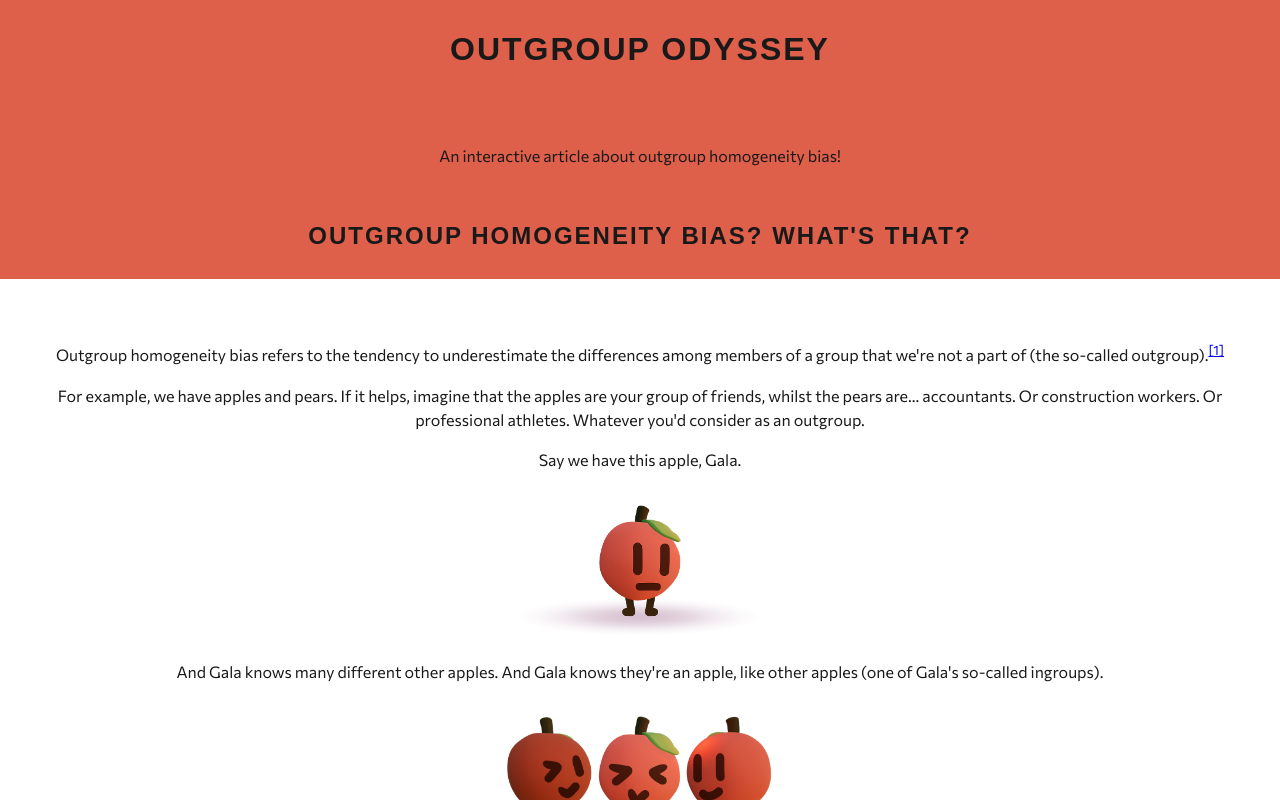
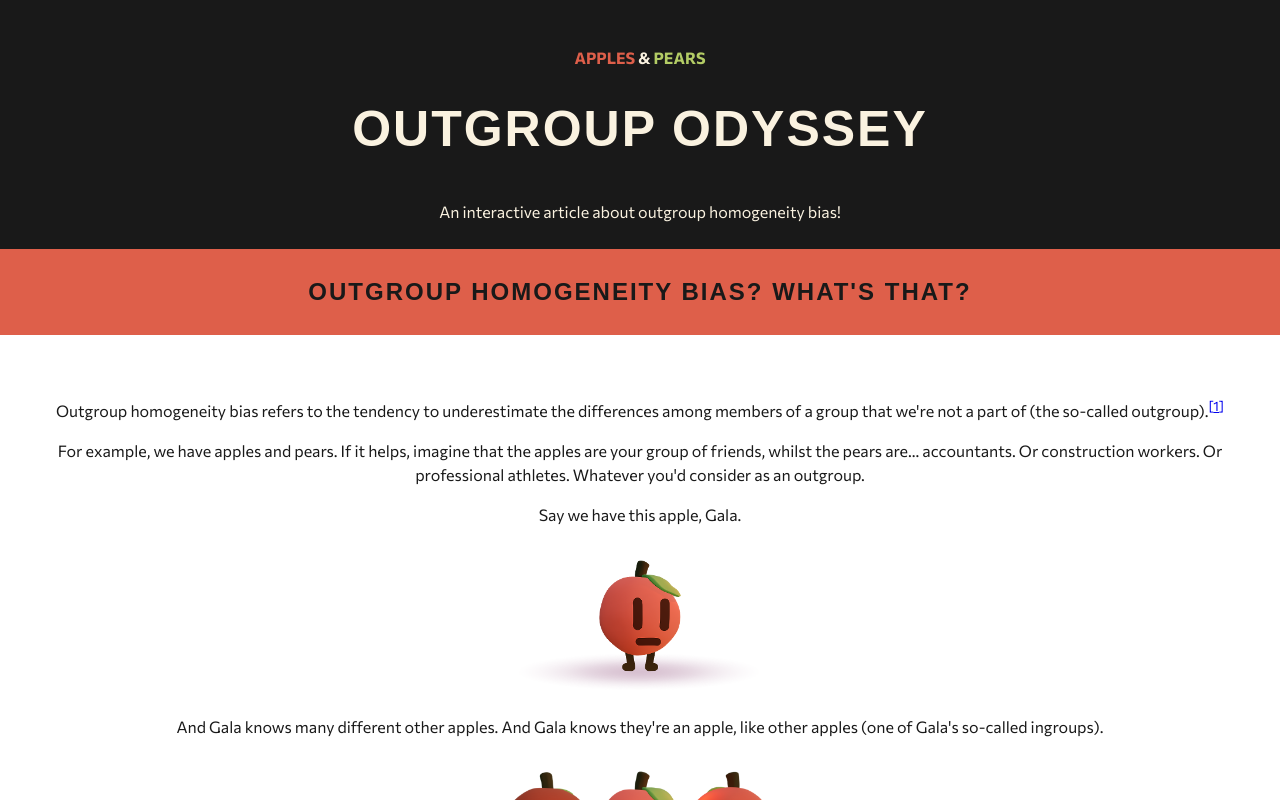
Before and after one commit to AxiDragon/outgroup-odyssey, a React (Create React App) app: page / in a window 1280 px wide. Shown: the top 800 px of the page. Built offline with nearby package versions, Linux system fonts and the light colour scheme; a web font is replaced by a local one.

Commit message:
Update Title Card

```diff
--- a/src/App.css
+++ b/src/App.css
@@ -1,8 +1,6 @@
 :root {
 	--off-black: #191919;
 	--off-yellow: #FAF2E0;
-	--header-apple: #DE5F4A;
-	--header-pear: #B3CC65;
 	--apple: #DE5F4A;
 	--pear: #B3CC65;
 }
@@ -24,8 +22,8 @@ h2,
 h1 {
 	width: 100%;
 	margin-top: 0;
-	padding: 25px 25px 25px 25px;
-	background-color: var(--header-apple);
+	padding: 25px;
+	background-color: var(--apple);
 	font-family: 'Anaheim', sans-serif;
 	letter-spacing: 2px;
 	text-transform: uppercase;
@@ -45,11 +43,16 @@ h1 {
 
 .TitleCard {
 	width: 100%;
-	background-color: var(--header-apple);
+	background-color: var(--off-black);
+	color: var(--off-yellow);
+	padding: 25px 0;
+	margin: 0;
 }
 
 .TitleCard h1 {
-	padding-top: 25px;
+	padding: 0;
+	font-size: 50px;
+	background-color: var(--off-black);
 }
 
 .Credits {
--- a/src/components/TitleCard.tsx
+++ b/src/components/TitleCard.tsx
@@ -1,8 +1,12 @@
 const TitleCard = () => {
 	return (
 		<div className="TitleCard">
+			<h4>
+				<span style={{ color: 'var(--apple)' }}>APPLES </span>
+				&
+				<span style={{ color: 'var(--pear)' }}> PEARS</span></h4>
 			<h1>OUTGROUP ODYSSEY</h1>
-			<p style={{ padding: 25, margin: 0 }}>An interactive article about outgroup homogeneity bias!</p>
+			<p style={{ padding: '0 25px', margin: 0 }}>An interactive article about outgroup homogeneity bias!</p>
 		</div>
 	);
 };
--- a/src/components/sections/Section.module.css
+++ b/src/components/sections/Section.module.css
@@ -3,7 +3,7 @@
 }
 
 .navButtonContainer {
-	background-color: var(--header-apple);
+	background-color: var(--apple);
 	box-sizing: border-box;
 	display: flex;
 	justify-content: center;
--- a/src/components/sections/Section.tsx
+++ b/src/components/sections/Section.tsx
@@ -23,7 +23,7 @@ const Section = ({ children, onClickNavigation, style, disabledNavButtons = 'non
 				disabledNavButtons !== 'next' &&
 				<div className={styles.navButtonContainer} style={{
 					justifyContent: 'flex-end',
-					backgroundColor: 'var(--header-pear)',
+					backgroundColor: 'var(--pear)',
 				}}>
 					<div onClick={() => onClickNavigation(1)} className={styles.navButton}>
 						NEXT ▶
```
